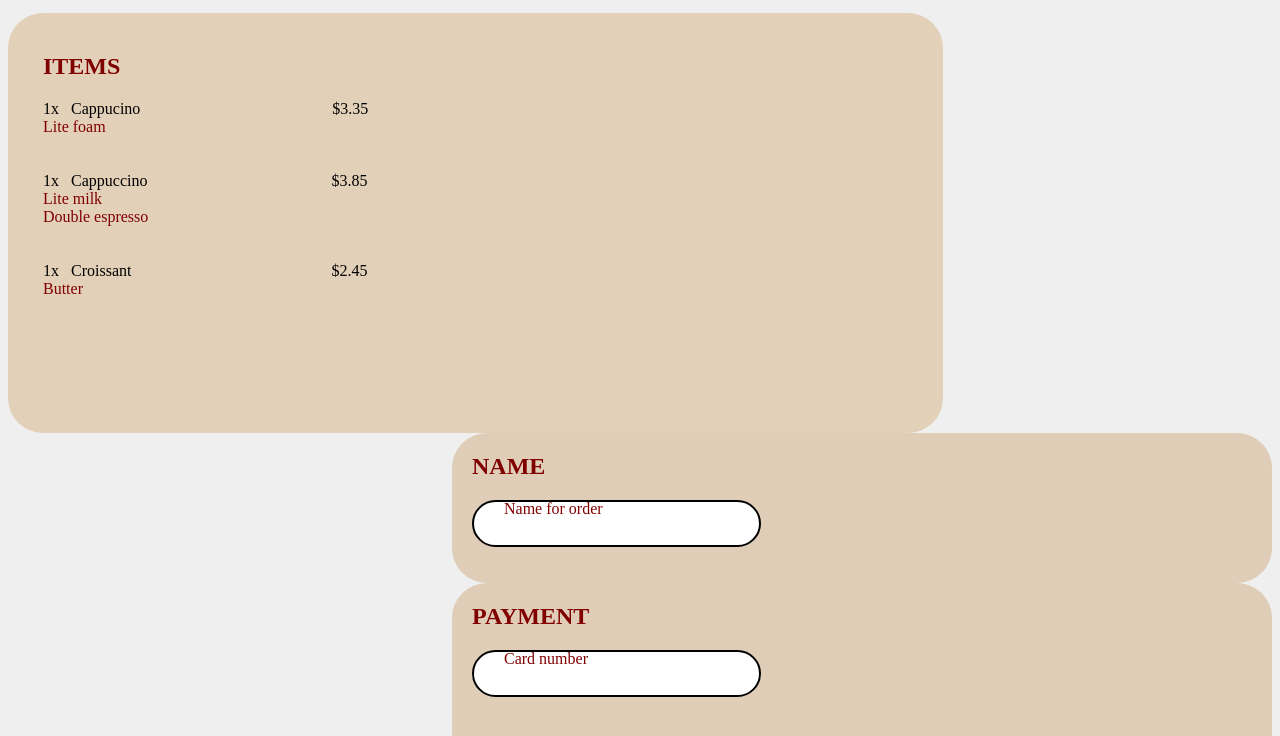
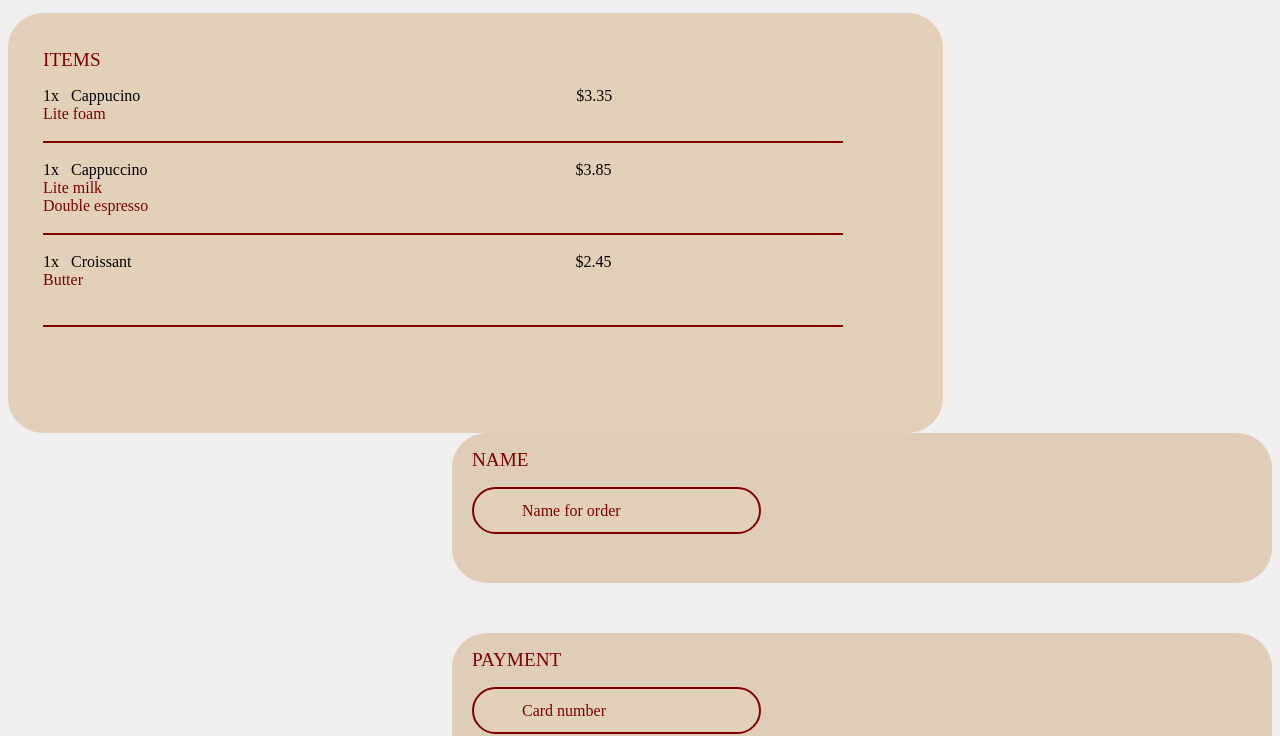
Before and after one commit to siva-2323/CSS-project, a plain HTML site: page index.html in a window 1280 px wide. Shown: the part 79-815 px from the top of the page. Drawn offline with Linux system fonts and the light colour scheme.

Commit message:
modified

```diff
--- a/index.html
+++ b/index.html
@@ -14,17 +14,23 @@
 
    <section class="item">
     <h2>ITEMS</h2>
-    <div class="drink">1x &nbsp     Cappucino &nbsp&nbsp&nbsp&nbsp&nbsp&nbsp&nbsp&nbsp&nbsp&nbsp&nbsp&nbsp&nbsp&nbsp&nbsp&nbsp&nbsp&nbsp&nbsp&nbsp&nbsp&nbsp&nbsp&nbsp&nbsp&nbsp&nbsp&nbsp&nbsp&nbsp&nbsp&nbsp&nbsp&nbsp&nbsp&nbsp&nbsp&nbsp&nbsp&nbsp&nbsp&nbsp&nbsp&nbsp&nbsp&nbsp&nbsp$3.35</div>
+    <div class="drink">1x &nbsp     Cappucino &#160; &#160; &#160; &#160; &#160; &#160;  &#160; &#160; &#160; &#160; &#160; &#160;  &#160; &#160; &#160; &#160; &#160; &#160;  &#160; &#160; &#160; &#160; &#160; &#160;  &#160; &#160; &#160; &#160; &#160; &#160;  &#160; &#160; &#160; &#160; &#160; &#160;  &#160; &#160; &#160; &#160; &#160; &#160;  &#160; &#160; &#160; &#160; &#160; &#160;  &#160; &#160; &#160; &#160; &#160; &#160; $3.35</div>
    <div>Lite foam</div>
    <br>
+   <div class="line1"></div>
    <br>
-   <div class="drink">1x &nbsp    Cappuccino &nbsp&nbsp&nbsp&nbsp&nbsp&nbsp&nbsp&nbsp&nbsp&nbsp&nbsp&nbsp&nbsp&nbsp&nbsp&nbsp&nbsp&nbsp&nbsp&nbsp&nbsp&nbsp&nbsp&nbsp&nbsp&nbsp&nbsp&nbsp&nbsp&nbsp&nbsp&nbsp&nbsp&nbsp&nbsp&nbsp&nbsp&nbsp&nbsp&nbsp&nbsp&nbsp&nbsp&nbsp&nbsp$3.85</div>
+   <div class="drink">1x &nbsp    Cappuccino &#160; &#160; &#160; &#160; &#160; &#160;  &#160; &#160; &#160; &#160; &#160; &#160;  &#160; &#160; &#160; &#160; &#160; &#160;  &#160; &#160; &#160; &#160; &#160; &#160;  &#160; &#160; &#160; &#160; &#160; &#160;  &#160; &#160; &#160; &#160; &#160; &#160;  &#160; &#160; &#160; &#160; &#160; &#160;  &#160; &#160; &#160; &#160; &#160; &#160;  &#160; &#160; &#160; &#160; &#160; $3.85</div>
    <div>Lite milk</div>
    <div>Double espresso</div>
    <br>
+   <div class="line1"></div>
    <br>
-   <div class="drink">1x &nbsp   Croissant &nbsp&nbsp&nbsp&nbsp&nbsp&nbsp&nbsp&nbsp&nbsp&nbsp&nbsp&nbsp&nbsp&nbsp&nbsp&nbsp&nbsp&nbsp&nbsp&nbsp&nbsp&nbsp&nbsp&nbsp&nbsp&nbsp&nbsp&nbsp&nbsp&nbsp&nbsp&nbsp&nbsp&nbsp&nbsp&nbsp&nbsp&nbsp&nbsp&nbsp&nbsp&nbsp&nbsp&nbsp&nbsp&nbsp&nbsp&nbsp&nbsp$2.45</div>
+   <div class="drink">1x &nbsp   Croissant &#160; &#160; &#160; &#160; &#160; &#160;  &#160; &#160; &#160; &#160; &#160; &#160;  &#160; &#160; &#160; &#160; &#160; &#160;  &#160; &#160; &#160; &#160; &#160; &#160;  &#160; &#160; &#160; &#160; &#160; &#160;  &#160; &#160; &#160; &#160; &#160; &#160;  &#160; &#160; &#160; &#160; &#160; &#160;  &#160; &#160; &#160; &#160; &#160; &#160;  &#160; &#160; &#160; &#160; &#160; &#160; &#160; $2.45</div>
    <div>Butter</div>
+   <br>
+   <br>
+   <div class="line1"></div>
+
     </section>
     <section class="rightside">
         <h2>NAME</h2>
--- a/style.css
+++ b/style.css
@@ -19,6 +19,8 @@ h1{
   height: 400px;
   width: 900px;
   padding-left: 35px;
+  justify-content: end;
+  align-items: center;
   float: left;
   padding-top: 20px;
   border-radius: 35px;
@@ -27,9 +29,18 @@ h1{
   color: black;
 
 }
+h2{
+  font-weight: 100;
+  font-size: larger;
+}
 .input{
   position: relative;
   margin-bottom: 30px;
+}
+.line1{
+  height: 2px;
+  width: 800px;
+  background-color: maroon;
 }
 .rightside{
   background-color: rgb(223, 205, 183);
@@ -43,10 +54,11 @@ h1{
 }
 .pay{
   height: 250px;
+  margin-top: 50px;
 }
 .write{
-  background-color: white;
-  border: 2px solid black;
+  background-color: rgb(226, 208, 184);
+  border: 2px solid maroon;
   padding: 10px;
   border-radius: 35px;
   font-size: 20px;
@@ -54,7 +66,8 @@ h1{
 .rec{
   position: absolute;
   left: 30px;
-  padding: 0 2px;
+  padding: 0 20px;
+  padding-top: 15px;
 }
 .buttons{
   background-color: #e2cbb4;
```
